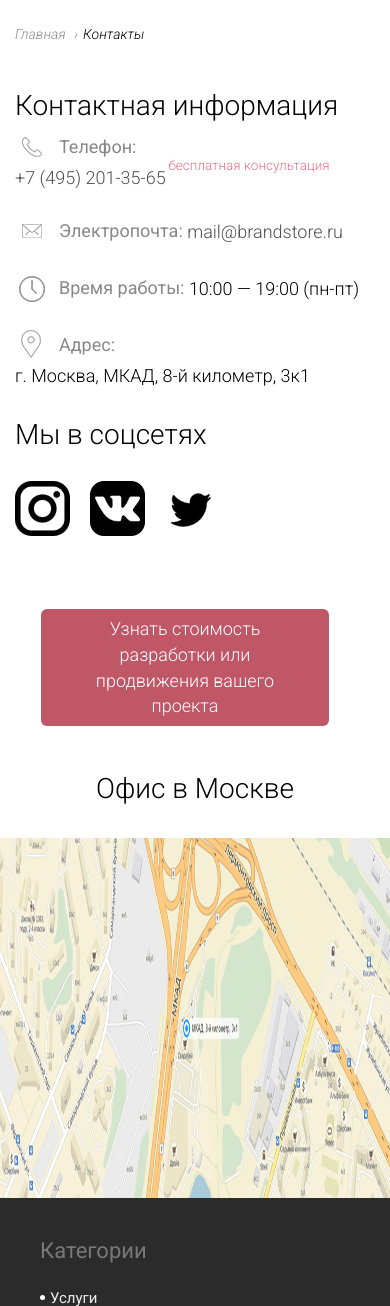
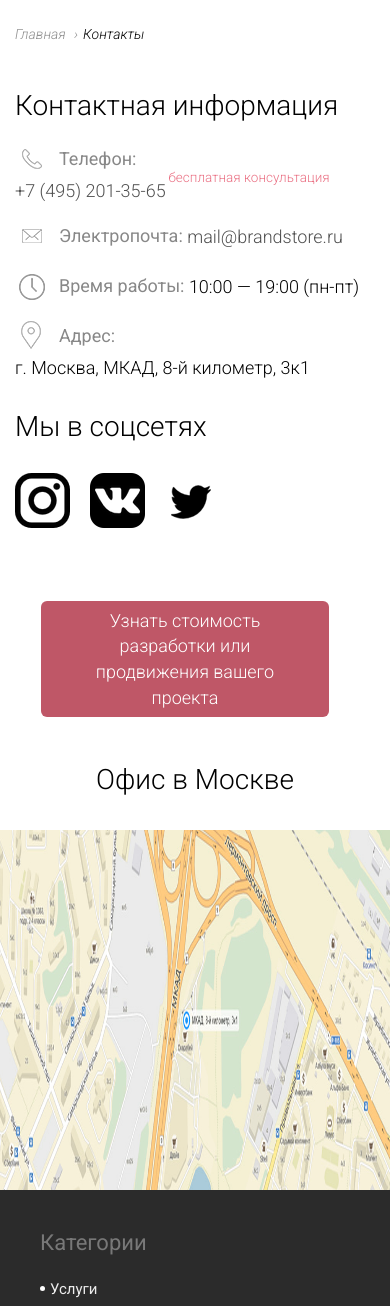
Before and after one commit to alex88K/brandstore, a PHP site: page /contact.php in a window 390 px wide. Shown: the part 81-1387 px from the top of the page. Run offline with PHP 8.4, Linux system fonts and the light colour scheme; style sheets or scripts are compiled from the project's sources; some libraries are stand-ins or nearby versions.

Commit message:
change contact page

```diff
--- a/sass/media.scss
+++ b/sass/media.scss
@@ -870,16 +870,6 @@
 
 	.team-dev .team-item-head { width: auto; }
 
-	/*--contact-page--*/
-
-	.contact-wrap {
-		.h3 { margin-bottom: 10px; }
-		.contact-data-item {
-			margin-bottom: 25px;
-			&:after { display: none; }
-		}
-	}
-
 	/*  site develop  */
 
 	.inner-promo-custom img { display: none; }
```
